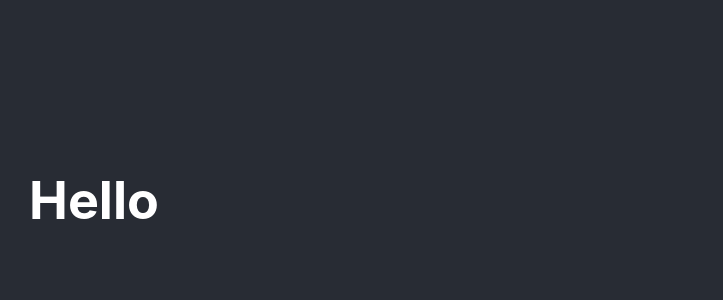
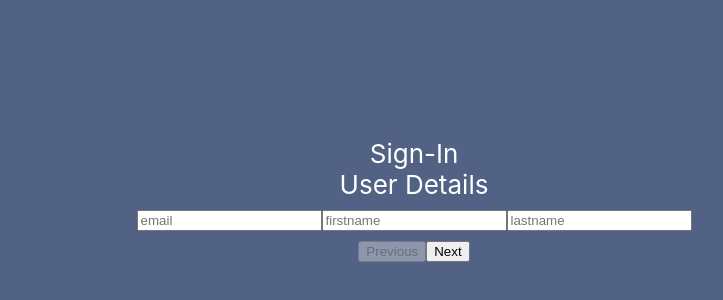
Before and after one commit to Rileey/Auth-Client, a React (Create React App) app: page / in a window 1280 px wide. Shown: the part 200-500 px from the top of the page, without its empty margins (546-1269 px from the left). Built offline with nearby package versions, Linux system fonts and the light colour scheme.

Commit message:
added components and button functionality

```diff
--- a/src/App.css
+++ b/src/App.css
@@ -14,9 +14,11 @@
 }
 
 .App-header {
-  background-color: #282c34;
+  background-color: #516285;
+  /* background-color: #222f49; */
   min-height: 100vh;
-  display: flex;
+  display: grid;
+  grid-template-columns: repeat(2, 1fr);
   flex-direction: column;
   align-items: center;
   justify-content: center;
--- a/src/App.js
+++ b/src/App.js
@@ -1,10 +1,58 @@
 import './App.css';
+import React, { useState } from 'react';
+import UserDetails from './components/userDetails';
+import UserPassword from './components/userPassword';
+import UserSuccess from './components/userSuccess';
 
 function App() {
+
+  const [data, setData] = useState({})
+  const [page, setPage] = useState(0)
+  const title = ['User Details', 'User Password', 'Success']
+  const Components = () => {
+    if (page === 0) {
+      return <UserDetails/>
+    } else if (page === 1) {
+      return <UserPassword/>
+    } else {
+      return <UserSuccess/>
+    }
+  }
   return (
     <div className="App">
       <header className="App-header">
-        <h1>Hello</h1>
+        <div className="left">
+
+        </div>
+        <div className="right">
+          <div className="form-container">
+            <div className="header">
+              Sign-In
+            </div>
+            <div className="title">
+              {title[page]}
+            </div>
+            <div className="inputs">
+              {Components()}
+            </div>
+            <div className="buttons">
+              <button className='previous'
+              onClick={()=>setPage(page - 1)}
+              disabled={page === 0}
+              >Previous</button>
+              <button className='next'
+              onClick={()=>{
+                if (page === title.length - 1){
+                  console.log('data inputed')
+                } else {
+                  setPage(page + 1)
+                }
+                setPage(page + 1)
+              }}
+              >{page === title.length - 1 ? 'Submit' : 'Next'}</button>
+            </div>
+          </div>
+        </div>
       </header>
     </div>
   );
--- /dev/null
+++ b/src/components/userDetails.js
@@ -0,0 +1,13 @@
+
+
+const UserDetails = () => {
+    return (
+        <div className="details-container">
+            <input type="email" name="" id="" placeholder="email" className="input" required/>
+            <input type="text" name="" id="" placeholder="firstname" className="input" />
+            <input type="text" name="" id="" placeholder="lastname" className="input" />
+        </div>
+    )
+}
+
+export default UserDetails
--- /dev/null
+++ b/src/components/userPassword.js
@@ -0,0 +1,12 @@
+
+
+const UserPassword = () => {
+    return(
+        <div className="password-container">
+            <input type="password" name="" id="" placeholder="password" className="input" />
+            <input type="password" name="" id="" placeholder="confirm yout password" className="input" />
+        </div>
+    )
+}
+
+export default UserPassword
--- /dev/null
+++ b/src/components/userSuccess.js
@@ -0,0 +1,11 @@
+
+
+const UserSuccess = () => {
+    return(
+        <div className="success-container">
+
+        </div>
+    )
+}
+
+export default UserSuccess
```
